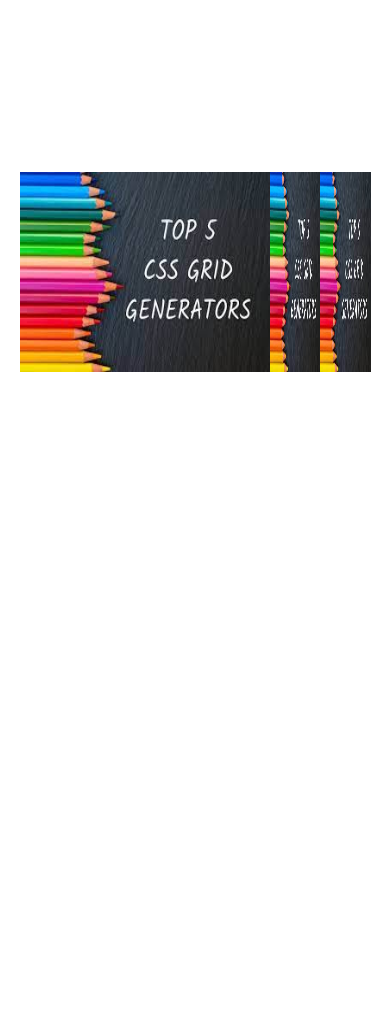
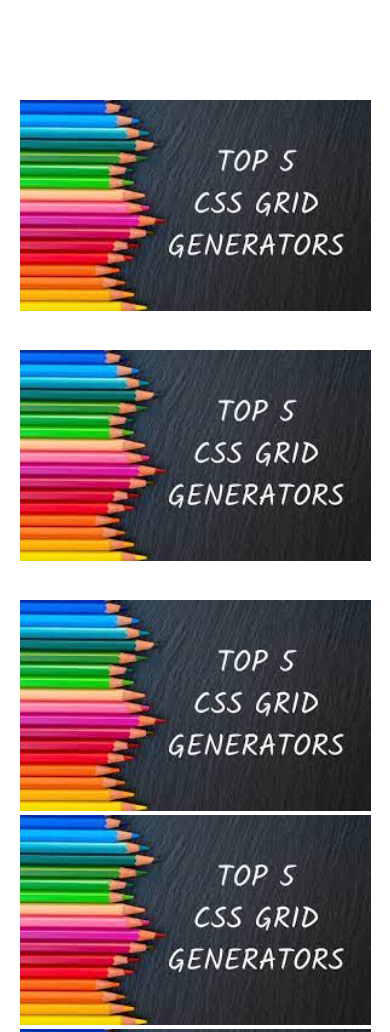
Before and after one commit to ashrafbd1496/cssgrid, a plain HTML site: page responsivegrid-layout.html in a window 390 px wide. Shown: the top 1032 px of the page. Before the commit the page ends 844 px from the top, so only its background shows below. Drawn offline with Linux system fonts and the light colour scheme.

Commit message:
show 4 and media query

```diff
--- a/responsivegrid-layout.html
+++ b/responsivegrid-layout.html
@@ -15,11 +15,11 @@
         <div class="item item-1"><img src="img/responsivegrid.jpeg" alt=""></div>
         <div class="item item-2"><img src="img/responsivegrid.jpeg" alt=""></div>
         <div class="item item-3"><img src="img/responsivegrid.jpeg" alt=""></div>
-        <!-- <div class="item item-4"><img src="img/responsivegrid.jpeg" alt=""></div>
+        <div class="item item-4"><img src="img/responsivegrid.jpeg" alt=""></div>
         <div class="item item-5"><img src="img/responsivegrid.jpeg" alt=""></div>
         <div class="item item-6"><img src="img/responsivegrid.jpeg" alt=""></div>
         <div class="item item-7"><img src="img/responsivegrid.jpeg" alt=""></div>
-        <div class="item item-1"><img src="img/responsivegrid.jpeg" alt=""></div> -->
+        <div class="item item-1"><img src="img/responsivegrid.jpeg" alt=""></div>
 
     </div>
 </body>
--- a/responsivegrid.css
+++ b/responsivegrid.css
@@ -20,12 +20,14 @@ img {
 .container {
     display: grid;
     width: 90vw;
-    grid-template-columns: repeat(auto-fill, minmax(250px, 1fr));
+    grid-template-columns: repeat(4, minmax(250px, 1fr));
     /* grid-template-columns: repeat(auto-fit, minmax(250px, 1fr)); */
     /* grid-template-columns: repeat(4, minmax(250px, 1fr)); */
     grid-template-rows: repeat(2, minmax(250px, 1fr));
 }
 
-.item-3 {
-    grid-column: 6/7;
+@media (max-width:1180px) {
+    .container {
+        grid-template-columns: repeat(auto-fit, minmax(250px, 1fr));
+    }
 }
```
